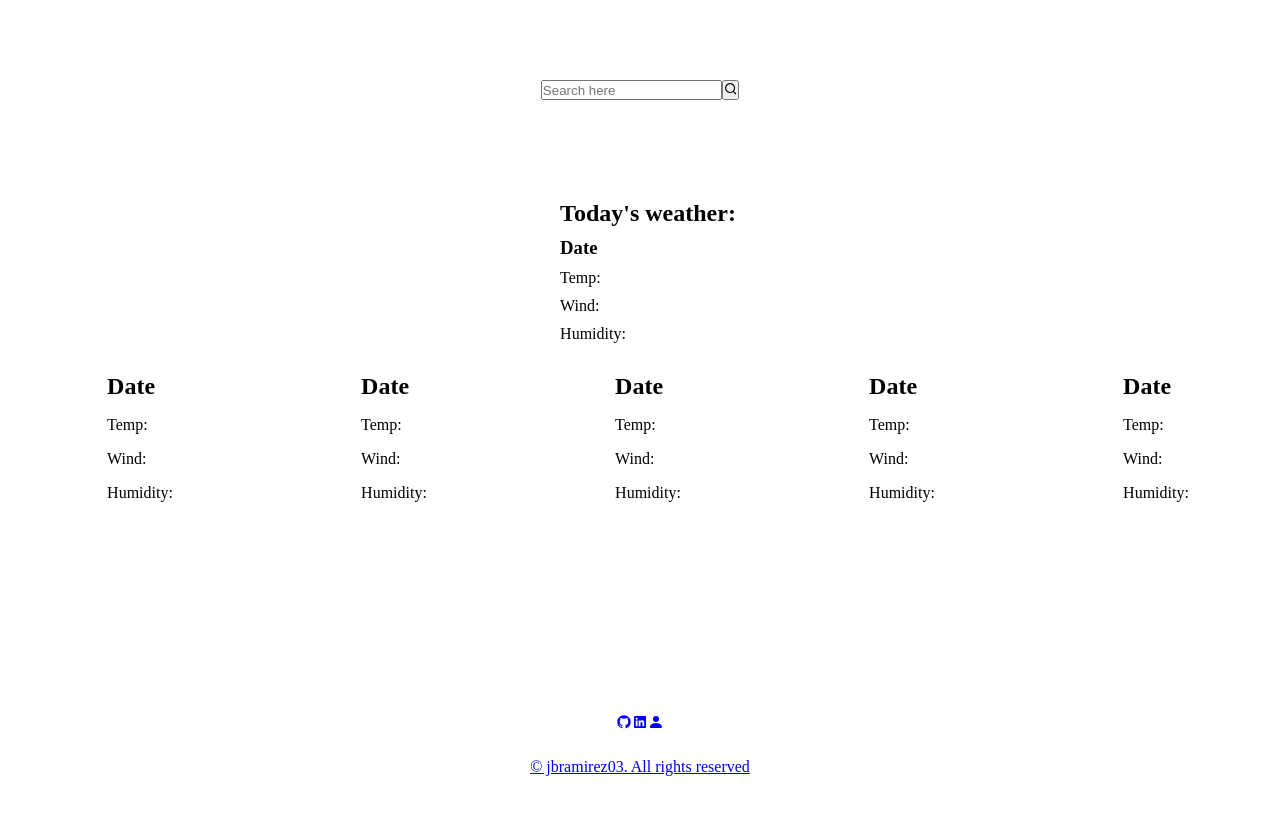
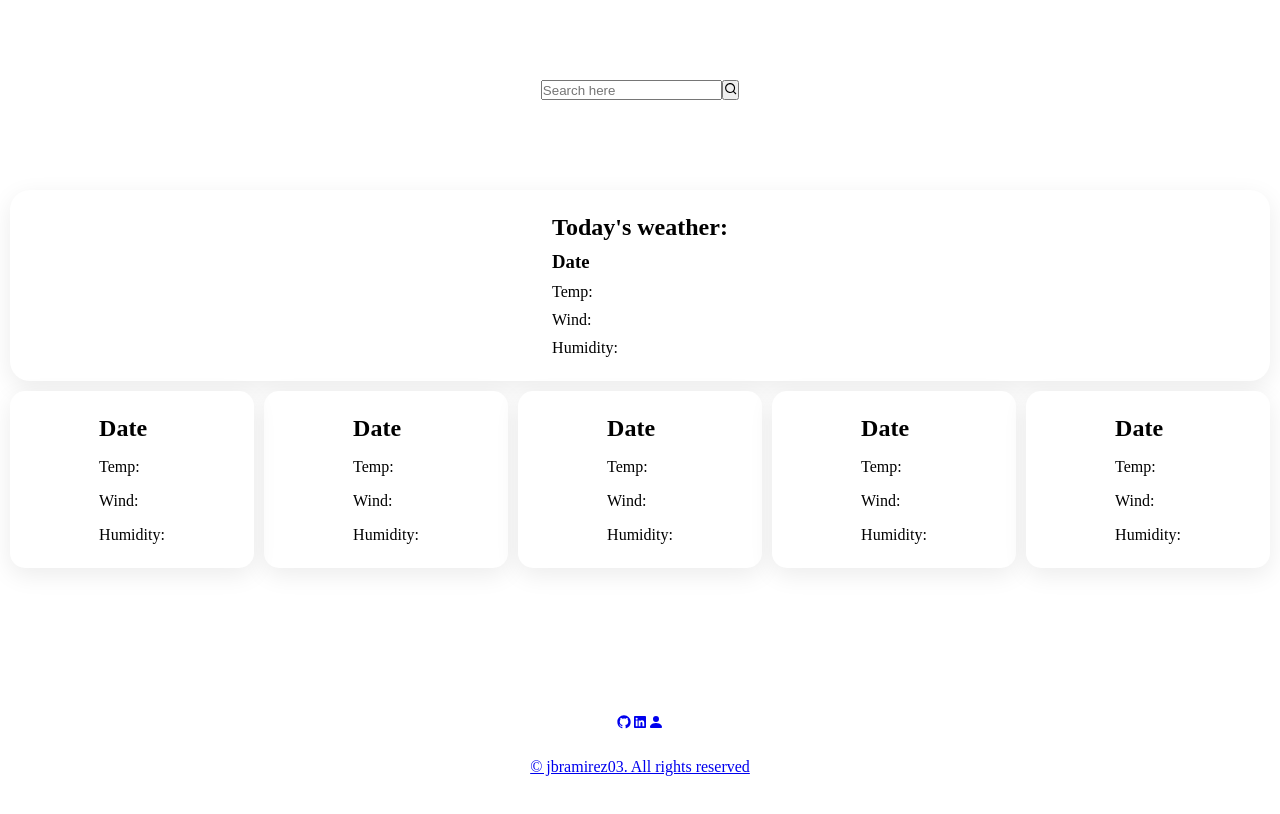
Before and after one commit to jbramirez03/Weather-Arc, a React (Create React App) app: page / in a window 1280 px wide. Shown: the top 814 px of the page. Built offline with nearby package versions, Linux system fonts and the light colour scheme.

Commit message:
added box shadow to weather articles

```diff
--- a/src/App.css
+++ b/src/App.css
@@ -24,7 +24,7 @@
 }
 
 .weather-grid {
-  margin: 5rem 0.5rem;
+  margin: 5rem 0;
   display: grid;
   padding: 10px;
   gap: 10px;
@@ -43,7 +43,10 @@
   display: grid;
   justify-content: center;
   gap: 10px;
-  padding: 10px;
+  padding: 1.5rem;
+  background: #fff;
+  box-shadow: 0 7px 25px rgba(0, 0, 0, 0.08);
+  border-radius: 20px;
 }
 
 .weather-article:nth-child(1) {
@@ -65,13 +68,16 @@
 .weather-article {
   display: grid;
   justify-content: center;
-  padding: 10px;
+  padding: 1.5rem;
   gap: 1rem;
   grid-template-areas:
     "date"
     "temp"
     "wind"
     "humidity";
+  background: #fff;
+  box-shadow: 0 7px 25px rgba(0, 0, 0, 0.08);
+  border-radius: 15px;
 }
 
 .footer {
```
